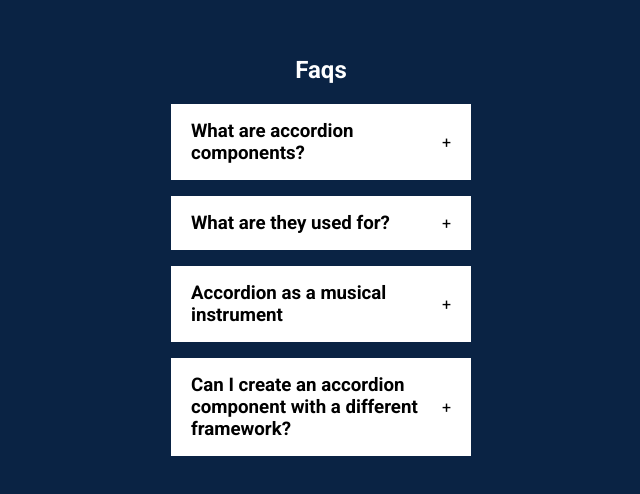
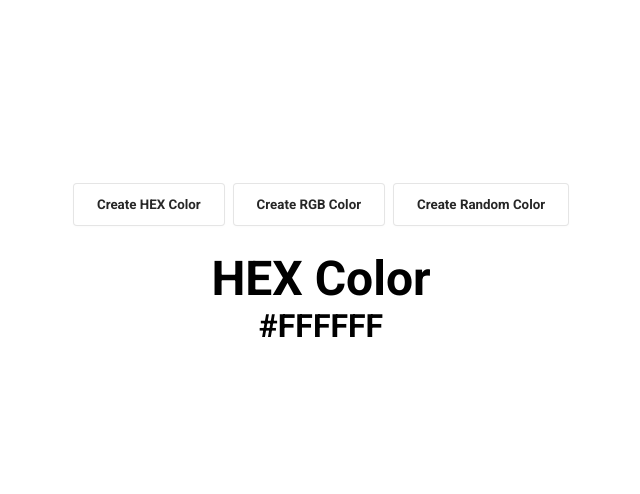
Before and after one commit to guido2288/25ReactProject, a React (Vite) app: page / in a window 1280 px wide. Shown: the part 136-630 px from the top of the page, without its empty margins (319-959 px from the left). Built offline with nearby package versions, Linux system fonts and the light colour scheme.

Commit message:
RandomColorGen added

```diff
--- a/src/App.jsx
+++ b/src/App.jsx
@@ -1,4 +1,5 @@
 import Acordian from "./components/Accordian/Acordian"
+import RandomColorGen from "./components/RandomColorGen/RandomColorGen"
 
 function App() {
 
@@ -6,7 +7,7 @@ function App() {
 
   return (
     <main className="main-container">
-      <Acordian />
+      <RandomColorGen />
     </main>
   )
 }
--- a/src/components/Accordian/Acordian.jsx
+++ b/src/components/Accordian/Acordian.jsx
@@ -1,6 +1,6 @@
 import { useState } from "react";
 import data from "./data";
-import './style.css'
+import './acordianStyle.css'
 
 const Acordian = () => {
 
--- /dev/null
+++ b/src/components/RandomColorGen/RandomColorGen.jsx
@@ -0,0 +1,66 @@
+import { useState } from 'react'
+import './randomColorStyle.css'
+
+const RandomColorGen = () => {
+
+    const [typeColor, setTypeColor] = useState("HEX");
+    const [colorStyle, setColorStyle] = useState('#FFFFFF');
+
+    const hexCode = [0,1,2,3,4,5,6,7,8,9,"A","B","D","E", "F"];
+
+    const handleChangeTypeColor = (type) => {
+        setTypeColor(type)
+        type === "HEX" && setColorStyle(makeHexCode)
+        type === "RGB" && setColorStyle(makeRGBCode)
+    }
+
+    const makeRGBCode = () => {
+        let code = [];
+        let count = 0;
+        while (count < 3) {
+            let randomNumber = Math.floor(Math.random() * 255);
+            code.push(randomNumber)
+            count++
+        }
+
+        return `rgb(${code[0]},${code[1]},${code[2]})`;
+    }
+
+    const makeHexCode = () => {
+        let code = []
+        let count = 0;
+        while (count < 6) {
+            let randomNumber = Math.floor(Math.random() * 15);
+            code.push(hexCode[randomNumber])
+            count++
+        }
+
+        return `#${code.join('')}` ;
+    }
+
+
+
+  return (
+    <div className="wrapper" style={   { background:`${colorStyle}` } }>
+        <div className='randomColor-container'>
+            <div className='btns-container'>
+                <button  onClick={ () => handleChangeTypeColor("HEX")}>Create HEX Color</button>
+                <button onClick={ () => handleChangeTypeColor("RGB")}>Create RGB Color</button>
+                <button onClick={ () => handleChangeTypeColor(typeColor)}>Create Random Color</button>
+            </div>
+
+            <h2>
+                {
+                    typeColor === "HEX"
+                    ? "HEX "
+                    : "RGB "
+                } Color</h2>
+
+            <h3>{colorStyle}</h3>
+
+        </div>
+    </div>
+  )
+}
+
+export default RandomColorGen
--- /dev/null
+++ b/src/components/RandomColorGen/randomColorStyle.css
@@ -0,0 +1,33 @@
+.randomColor-container{
+    text-align: center;
+}
+
+.randomColor-container h2{
+    margin-top: 1.5rem;
+    color: black;
+    font-size: 3rem;
+}
+
+.randomColor-container h3{
+    font-size: 2rem;
+}
+
+.btns-container{
+    display: flex;
+    justify-content: center;
+    flex-wrap: wrap;
+    gap: 0.5rem;
+}
+
+.btns-container button{
+  background-color: #FFFFFF;
+  border: 1px solid rgba(0, 0, 0, 0.1);
+  border-radius: .25rem;
+  box-shadow: rgba(0, 0, 0, 0.02) 0 1px 3px 0;
+  box-sizing: border-box;
+  color: rgba(0, 0, 0, 0.85);
+  cursor: pointer;
+  display: inline-flex;
+  font-weight: 600;
+  padding: calc(.875rem - 1px) calc(1.5rem - 1px);
+}
```
Also changed, not shown: src/components/Accordian/acordianStyle.css (renamed from src/components/Accordian/style.css).
